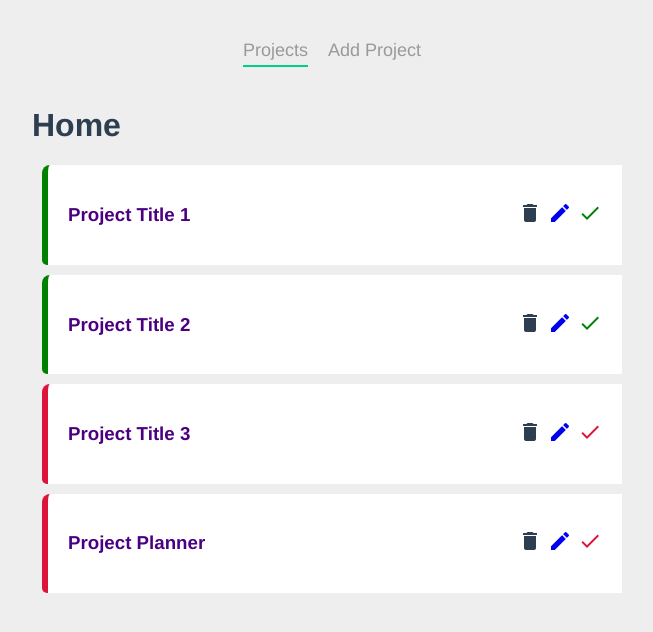
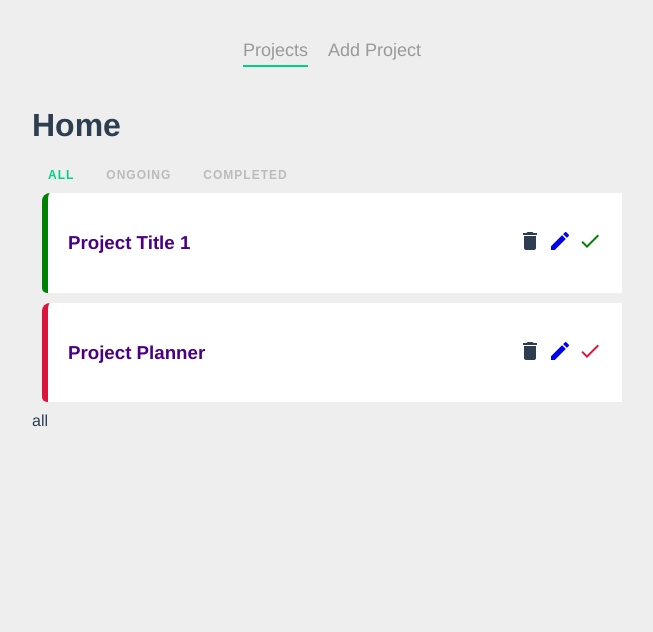
Before and after one commit to fisheeesh/Project-Planner, a Vue app: page / in a window 1280 px wide. Shown: the top 632 px of the page, without its empty margins (308-961 px from the left). Built offline with nearby package versions, Linux system fonts and the light colour scheme; data requests are answered from the project's data file.

Commit message:
filter nav and active links

```diff
--- a/database/db.json
+++ b/database/db.json
@@ -7,18 +7,6 @@
       "complete": true
     },
     {
-      "id": "2",
-      "title": "Project Title 2",
-      "projectDetail": "Project Detail 2",
-      "complete": true
-    },
-    {
-      "id": "3",
-      "title": "Project Title 3",
-      "projectDetail": "Project Detail 3 GG pr kwar dfada",
-      "complete": false
-    },
-    {
       "id": "dc3e",
       "title": "Project Planner",
       "projectDetail": "Manage Project Lifetime Process. User can edit, delete and check all the projects",
--- /dev/null
+++ b/src/components/FilterNav.vue
@@ -0,0 +1,38 @@
+<template>
+    <nav class="filter-nav">
+        <button @click="filterBy('all')" :class="{active : current === 'all'}">ALL</button>
+        <button @click="filterBy('ongoing')" :class="{active : current === 'ongoing'}">ONGOING</button>
+        <button @click="filterBy('completed')" :class="{active : current === 'completed'}">COMPLETED</button>
+    </nav>
+</template>
+
+<script>
+export default {
+    props : [
+        'current'
+    ],
+    methods: {
+        filterBy(value){
+            this.$emit('filterValue', value)
+        }
+    }
+}
+</script>
+
+<style>
+.filter-nav button{
+    background: none;
+    border: none;
+    color: #bbb;
+    outline: none;
+    font-size: 12px;
+    text-transform: uppercase;
+    margin: 0 10px;
+    letter-spacing: 1px;
+    font-weight: bold;
+    cursor: pointer;
+}
+.filter-nav button.active{
+    color: #00ce89;
+}
+</style>
--- a/src/views/AddProject.vue
+++ b/src/views/AddProject.vue
@@ -85,7 +85,4 @@
     font-size: 16px;
     cursor: pointer;
 }
-button:hover{
-    background: #00bc77;
-}
 </style>
--- a/src/views/Home.vue
+++ b/src/views/Home.vue
@@ -1,19 +1,24 @@
 <template>
     <div class="home">
         <h1>Home</h1>
+        <FilterNav @filterValue="current = $event" :current="current"></FilterNav>
         <div v-for="project in projects" :key="project.id">
             <SingleProject :project="project" @delete="deleteProject" @update="updateProject"></SingleProject>
         </div>
     </div>
+    {{ current }}
 </template>
 
 <script>
+import FilterNav from '../components/FilterNav'
 import SingleProject from '../components/SingleProject'
 export default {
-  components: { SingleProject },
+  components: {
+    FilterNav, SingleProject },
     data(){
         return{
-            projects : []
+            projects : [],
+            current : 'all'
         }
     },
     mounted(){
```
